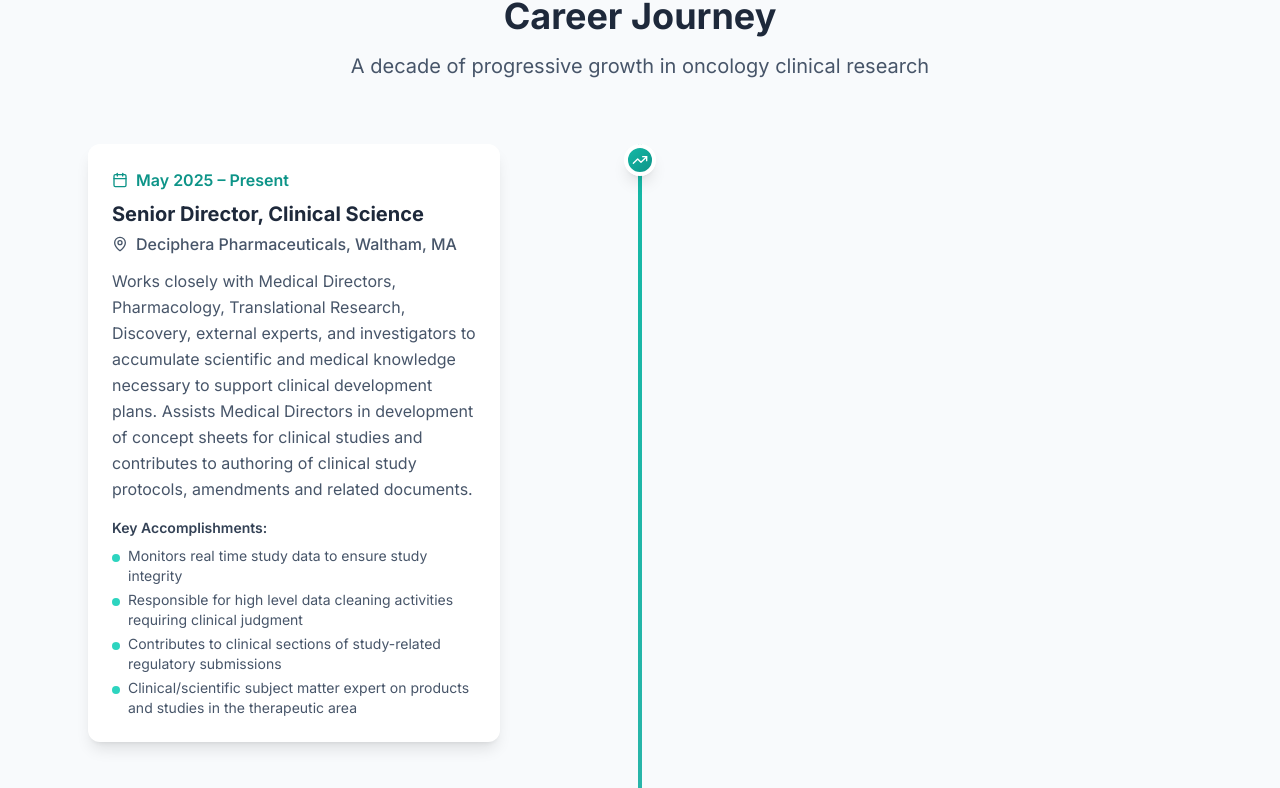
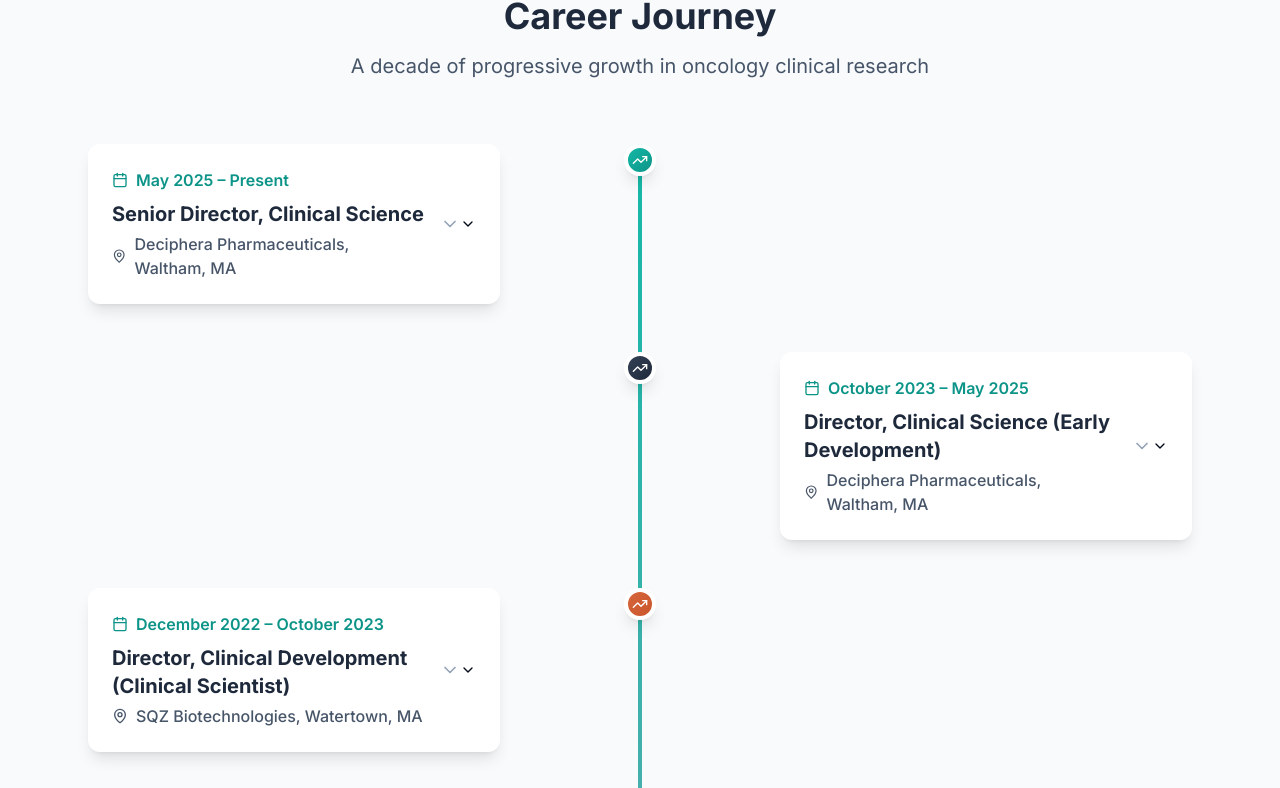
Before and after one commit to JJJennings/JJJennings, a React (Vite) app: page / in a window 1280 px wide. Shown: the part 1044-1832 px from the top of the page. Built offline with nearby package versions, Linux system fonts and the light colour scheme.

Commit message:
Refactor: Career Journey section to be collapsed by default
- Implemented accordion functionality for the Career Journey section.
- Set the accordion to be collapsed by default.
- Added a chevron icon to indicate expand/collapse functionality.

```diff
--- a/src/components/CareerTimeline.tsx
+++ b/src/components/CareerTimeline.tsx
@@ -1,5 +1,10 @@
-
-import { Calendar, MapPin, TrendingUp } from 'lucide-react';
+import { Calendar, MapPin, TrendingUp, ChevronDown } from 'lucide-react';
+import {
+  Accordion,
+  AccordionContent,
+  AccordionItem,
+  AccordionTrigger,
+} from "@/components/ui/accordion"
 
 const CareerTimeline = () => {
   const positions = [
@@ -126,24 +131,36 @@ const CareerTimeline = () => {
         <div className="relative">
           <div className="absolute left-8 md:left-1/2 transform md:-translate-x-1/2 w-1 h-full bg-gradient-to-b from-teal-500 to-slate-400"></div>
 
-          <div className="space-y-12">
+          <Accordion type="multiple" className="space-y-12">
             {positions.map((position, index) => (
-              <div key={index} className={`relative flex items-start ${index % 2 === 0 ? 'md:flex-row' : 'md:flex-row-reverse'}`}>
+              <AccordionItem key={index} value={`position-${index}`} className="border-none">
+                <div className={`relative flex items-start ${index % 2 === 0 ? 'md:flex-row' : 'md:flex-row-reverse'}`}>
                   <div className={`absolute left-4 md:left-1/2 transform md:-translate-x-1/2 w-8 h-8 bg-gradient-to-br ${getTypeColor(position.type)} rounded-full border-4 border-white shadow-lg flex items-center justify-center`}>
                     <TrendingUp className="w-4 h-4 text-white" />
                   </div>
 
                   <div className={`ml-20 md:ml-0 md:w-5/12 ${index % 2 === 0 ? 'md:mr-auto md:pr-12' : 'md:ml-auto md:pl-12'}`}>
-                  <div className="bg-white rounded-xl shadow-lg p-6 hover:shadow-xl transition-shadow">
+                    <div className="bg-white rounded-xl shadow-lg hover:shadow-xl transition-shadow">
+                      <AccordionTrigger className="p-6 hover:no-underline [&[data-state=open]>div>svg]:rotate-180">
+                        <div className="text-left w-full">
+                          <div className="flex items-center justify-between w-full">
+                            <div className="flex-1">
                               <div className="flex items-center space-x-2 text-teal-600 mb-2">
                                 <Calendar className="w-4 h-4" />
                                 <span className="font-semibold">{position.period}</span>
                               </div>
                               <h3 className="text-xl font-bold text-slate-800 mb-1">{position.title}</h3>
-                    <div className="flex items-center space-x-2 text-slate-600 mb-3">
+                              <div className="flex items-center space-x-2 text-slate-600">
                                 <MapPin className="w-4 h-4" />
                                 <span className="font-medium">{position.company}</span>
                               </div>
+                            </div>
+                            <ChevronDown className="w-5 h-5 text-slate-400 transition-transform duration-200 flex-shrink-0 ml-4" />
+                          </div>
+                        </div>
+                      </AccordionTrigger>
+
+                      <AccordionContent className="px-6 pb-6">
                         <p className="text-slate-600 leading-relaxed mb-4">{position.description}</p>
 
                         {position.highlights && (
@@ -159,11 +176,13 @@ const CareerTimeline = () => {
                             </ul>
                           </div>
                         )}
+                      </AccordionContent>
                     </div>
                   </div>
                 </div>
+              </AccordionItem>
             ))}
-          </div>
+          </Accordion>
         </div>
       </div>
     </section>
```
Lines whose indentation alone changed are shown as unchanged.
